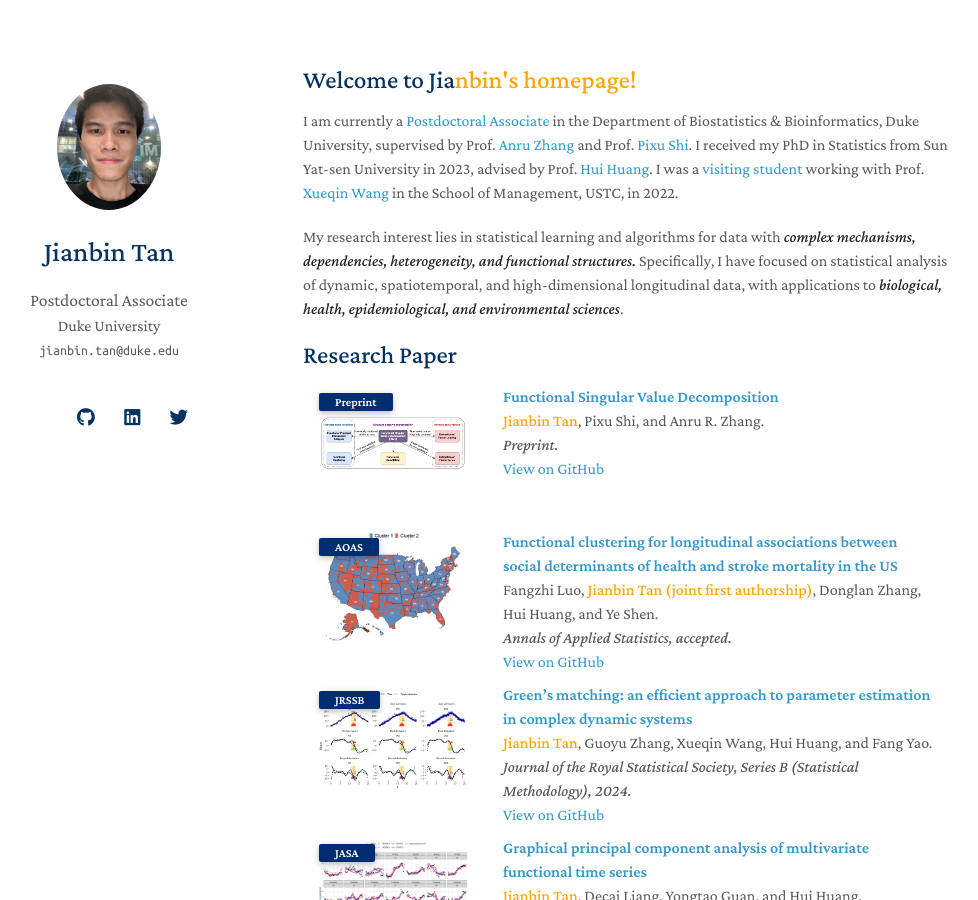
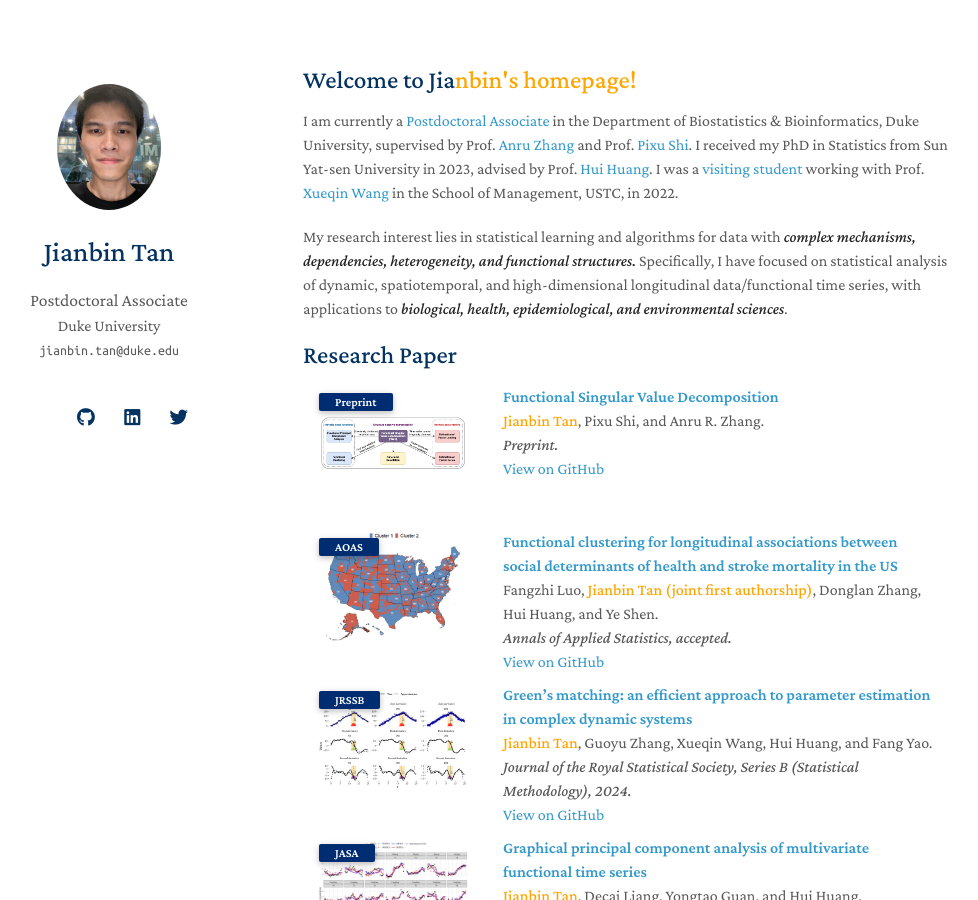
Before and after one commit to Tan-jianbin/Tan-jianbin.github.io, a Jekyll site: the page built from index.md, in a window 1280 px wide and 900 px high. Shown: the whole window, without its empty margins (167-1145 px from the left). Built offline with Jekyll 4.4.1, drawn with Linux system fonts in a browser that asks for light colours; nearby versions of some CDN libraries; a style sheet for code colours, icons or effects is not loaded; our own code applies the rules of GitHub Pages for plain Markdown files.

Commit message:
Update index.md

```diff
--- a/index.md
+++ b/index.md
@@ -6,6 +6,6 @@ layout: homepage
 
 I am currently a [Postdoctoral Associate](https://biostat.duke.edu/profile/jianbin-tan) in the Department of Biostatistics & Bioinformatics, Duke University, supervised by Prof. [Anru Zhang](https://anruzhang.github.io) and Prof. [Pixu Shi](https://pixushi.github.io). I received my PhD in Statistics from Sun Yat-sen University in 2023, advised by Prof. [Hui Huang](http://cfas.ruc.edu.cn/kydw/zzyjy/hh/index.htm). I was a [visiting student](https://statlab905.github.io/author/jianbin-tan/) working with Prof. [Xueqin Wang](https://bs.ustc.edu.cn/english/profile.php?id=650) in the School of Management, USTC, in 2022.
 
-My research interest lies in statistical learning and algorithms for data with ***complex mechanisms, dependencies, heterogeneity, and functional structures.*** Specifically, I have focused on statistical analysis of dynamic, spatiotemporal, and high-dimensional longitudinal data, with applications to ***biological, health, epidemiological, and environmental sciences***.
+My research interest lies in statistical learning and algorithms for data with ***complex mechanisms, dependencies, heterogeneity, and functional structures.*** Specifically, I have focused on statistical analysis of dynamic, spatiotemporal, and high-dimensional longitudinal data/functional time series, with applications to ***biological, health, epidemiological, and environmental sciences***.
 
 {% include_relative _includes/publications.md %}
```
